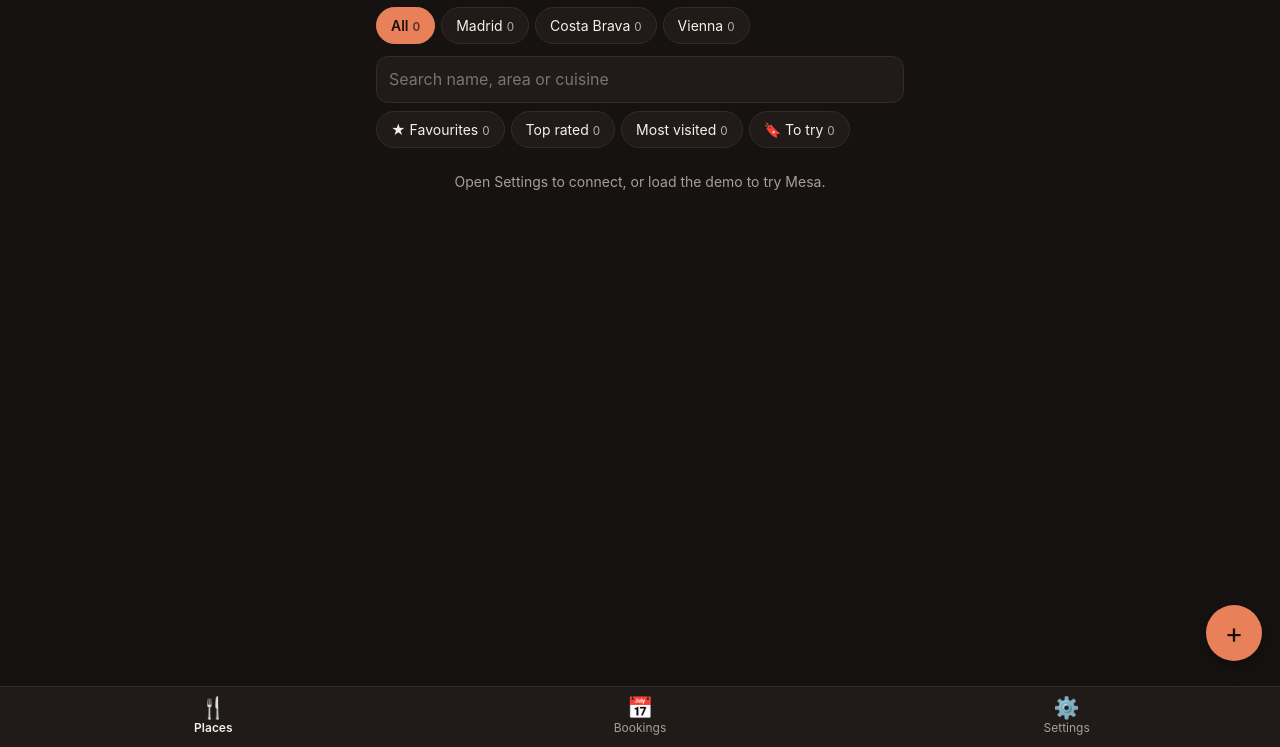
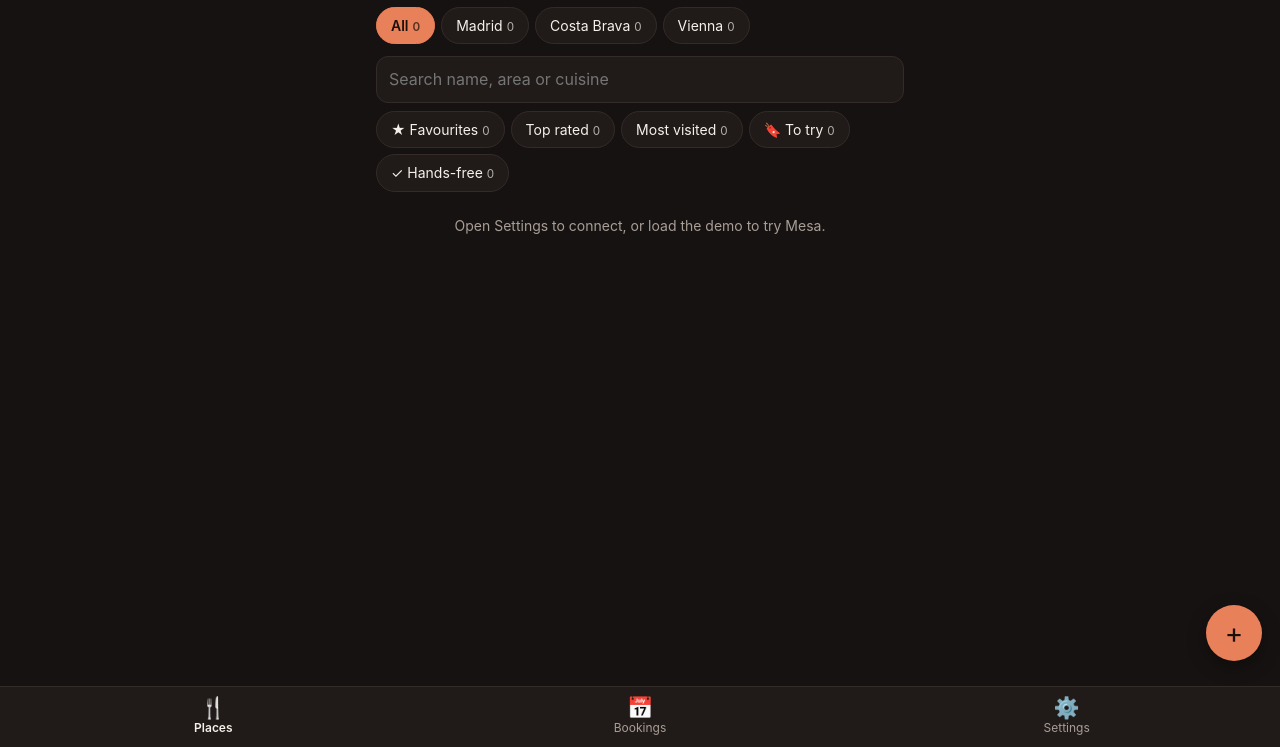
Before and after one commit to RestaurantsMH/restaurants, a plain HTML site: page index.html in a window 1280 px wide. Shown: the part 53-800 px from the top of the page. Drawn offline with Linux system fonts and the light colour scheme.

Commit message:
Add Hands-free booking-capability filter

```diff
--- a/index.html
+++ b/index.html
@@ -504,7 +504,7 @@ const persister = createPersist({ storage: localStorage, locks: navigator.locks,
 function save() { return persister.save(() => S, merged => { S = merged; }); }
 function ensureDeviceId() { if (!S.settings.deviceId) S.settings.deviceId = 'd' + Date.now().toString(36) + Math.random().toString(36).slice(2, 8); }
 let S = load();
-let view = 'places', city = 'All', q = '', groupBy = ['fav', 'rating', 'visits', 'wish'].includes(S.settings && S.settings.groupBy) ? S.settings.groupBy : '', favOnly = false, wishOnly = false, tagFilter = '', loading = false;
+let view = 'places', city = 'All', q = '', groupBy = ['fav', 'rating', 'visits', 'wish'].includes(S.settings && S.settings.groupBy) ? S.settings.groupBy : '', favOnly = false, wishOnly = false, tagFilter = '', handsFreeOnly = false, loading = false;
 favOnly = groupBy === 'fav'; wishOnly = groupBy === 'wish';
 const SHARE_DEFAULTS = { lang: 'en', web: true, map: true, phone: false, notes: true };
 
@@ -599,7 +599,7 @@ const methodBadge = r => r.method && r.method !== 'Unknown' ? `<span class="badg
 function visible() {
   const t = q.trim().toLowerCase();
   return S.restaurants
-    .filter(r => (city === 'All' || r.city === city) && (!favOnly || r.favourite) && (!wishOnly || r.wishlist) && (groupBy !== 'rating' || (!r.wishlist && scoreOf(r.id))) && (groupBy !== 'visits' || (!r.wishlist && r.visits > 0)) && (!tagFilter || (r.tags || []).includes(tagFilter)) && (!t || [r.name, r.area, r.cuisine, r.city, ...(r.tags || [])].join(' ').toLowerCase().includes(t)))
+    .filter(r => (city === 'All' || r.city === city) && (!favOnly || r.favourite) && (!wishOnly || r.wishlist) && (groupBy !== 'rating' || (!r.wishlist && scoreOf(r.id))) && (groupBy !== 'visits' || (!r.wishlist && r.visits > 0)) && (!handsFreeOnly || bookState(r) === 'hands-off') && (!tagFilter || (r.tags || []).includes(tagFilter)) && (!t || [r.name, r.area, r.cuisine, r.city, ...(r.tags || [])].join(' ').toLowerCase().includes(t)))
     .sort((a, b) => (groupBy === 'visits' ? (b.visits || 0) - (a.visits || 0) : groupBy === 'rating' ? (scoreOf(b.id) || 0) - (scoreOf(a.id) || 0) : 0) || (groupBy === 'wish' ? 0 : b.favourite - a.favourite) || a.name.localeCompare(b.name));
 }
 const GROUPS = [['fav', 'Favourites', r => !r.wishlist && r.favourite], ['rating', 'Top rated', r => !r.wishlist && scoreOf(r.id)], ['visits', 'Most visited', r => !r.wishlist && r.visits > 0], ['wish', 'To try', r => r.wishlist]];
@@ -629,7 +629,7 @@ function placesHtml() {
     ${st && !st.ok && connected() ? `<div class="errbox" style="margin:0 0 8px">${esc(st.message)}</div>` : ''}
     <div class="scroll">${['All', ...CITIES].map(c => `<button class="chip ${city === c ? 'on' : ''}" data-act="city" data-v="${c}">${c}<small>${count(c)}</small></button>`).join('')}</div>
     <input class="search" id="q" type="search" placeholder="Search name, area or cuisine" value="${esc(q)}" autocomplete="off">
-    <div class="chips" style="margin-bottom:${tagsInUse().length ? '8px' : '10px'}">${GROUPS.map(([k, l, f]) => `<button class="chip ${groupBy === k ? 'on' : ''}" data-act="group" data-v="${k}">${k === 'fav' ? '★ ' : k === 'wish' ? '🔖 ' : ''}${l}<small>${S.restaurants.filter(f).length}</small></button>`).join('')}</div>
+    <div class="chips" style="margin-bottom:${tagsInUse().length ? '8px' : '10px'}">${GROUPS.map(([k, l, f]) => `<button class="chip ${groupBy === k ? 'on' : ''}" data-act="group" data-v="${k}">${k === 'fav' ? '★ ' : k === 'wish' ? '🔖 ' : ''}${l}<small>${S.restaurants.filter(f).length}</small></button>`).join('')}<button class="chip ${handsFreeOnly ? 'on' : ''}" data-act="handsfree">✓ Hands-free<small>${S.restaurants.filter(r => bookState(r) === 'hands-off').length}</small></button></div>
     ${tagsInUse().length ? `<div class="scroll" style="margin-bottom:10px">${tagsInUse().map(t => `<button class="chip ${tagFilter === t ? 'on' : ''}" data-act="tag" data-v="${esc(t)}">${esc(t)}</button>`).join('')}</div>` : ''}
     <div id="list"></div>`;
 }
@@ -1135,7 +1135,7 @@ function shareText() {
 }
 function defaultShare(only) {
   if (only) return [only];
-  const filtered = !!(q.trim() || city !== 'All' || favOnly || wishOnly || tagFilter);
+  const filtered = !!(q.trim() || city !== 'All' || favOnly || wishOnly || tagFilter || handsFreeOnly);
   let base = visible();
   if (!filtered) base = base.filter(r => r.favourite && !r.wishlist);
   return base.map(r => r.id);
@@ -1268,6 +1268,7 @@ const ACT = {
   tab: el => { view = el.dataset.v; closeSheet(); render(); window.scrollTo(0, 0); },
   city: el => { city = el.dataset.v; render(); },
   group: el => { groupBy = groupBy === el.dataset.v ? '' : el.dataset.v; favOnly = groupBy === 'fav'; wishOnly = groupBy === 'wish'; S.settings.groupBy = groupBy; save(); render(); },
+  handsfree: () => { handsFreeOnly = !handsFreeOnly; render(); },
   tag: el => { tagFilter = tagFilter === el.dataset.v ? '' : el.dataset.v; render(); },
   wstatus: el => { upd(el.dataset.id, { wishlist: el.dataset.v }); openRestaurant(el.dataset.id); render(); },
   been: el => {
@@ -1433,4 +1434,4 @@ handleShare();
 if ('serviceWorker' in navigator) navigator.serviceWorker.register('sw.js').catch(() => {});
 </script>
 </body>
-</html>
+  </html>
```
